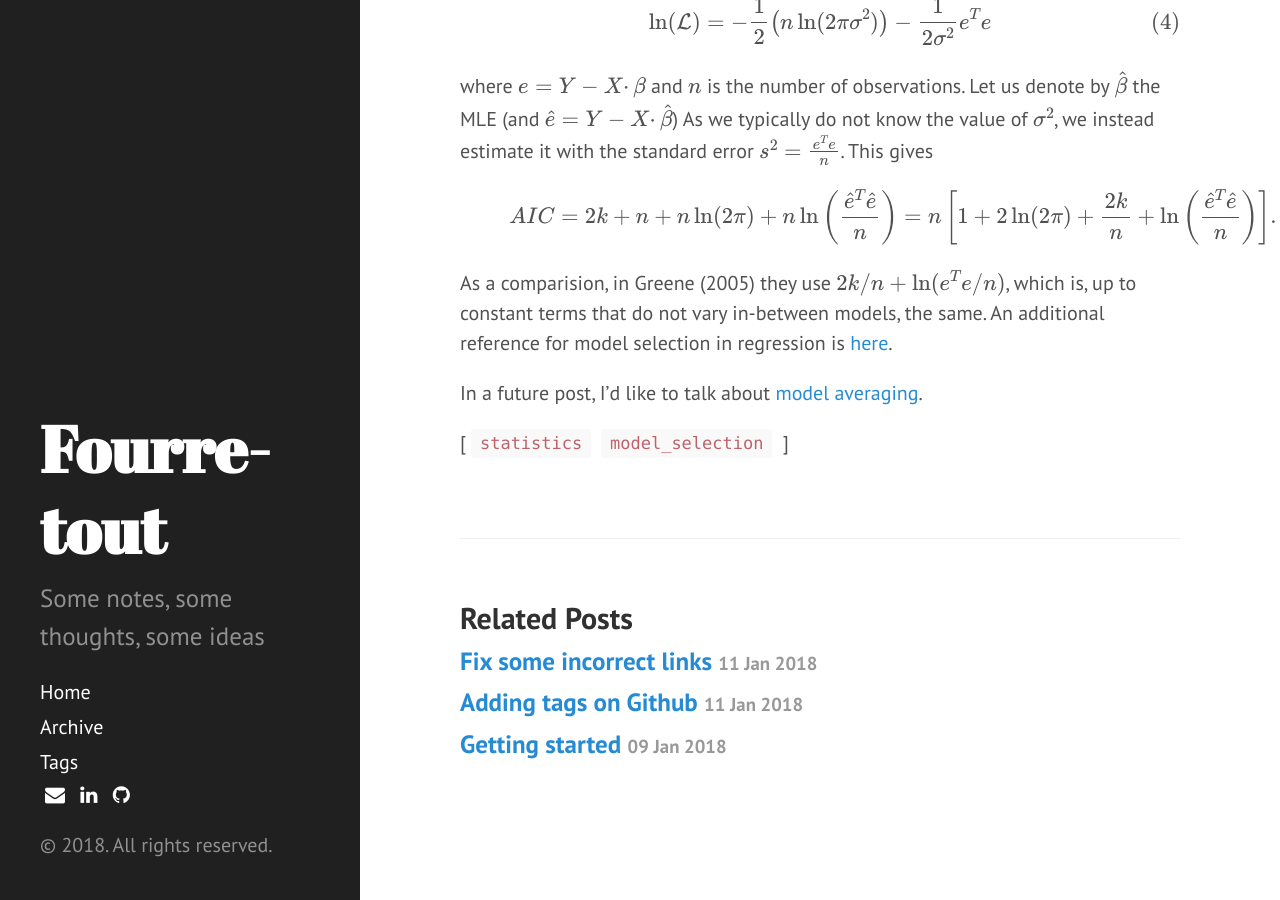
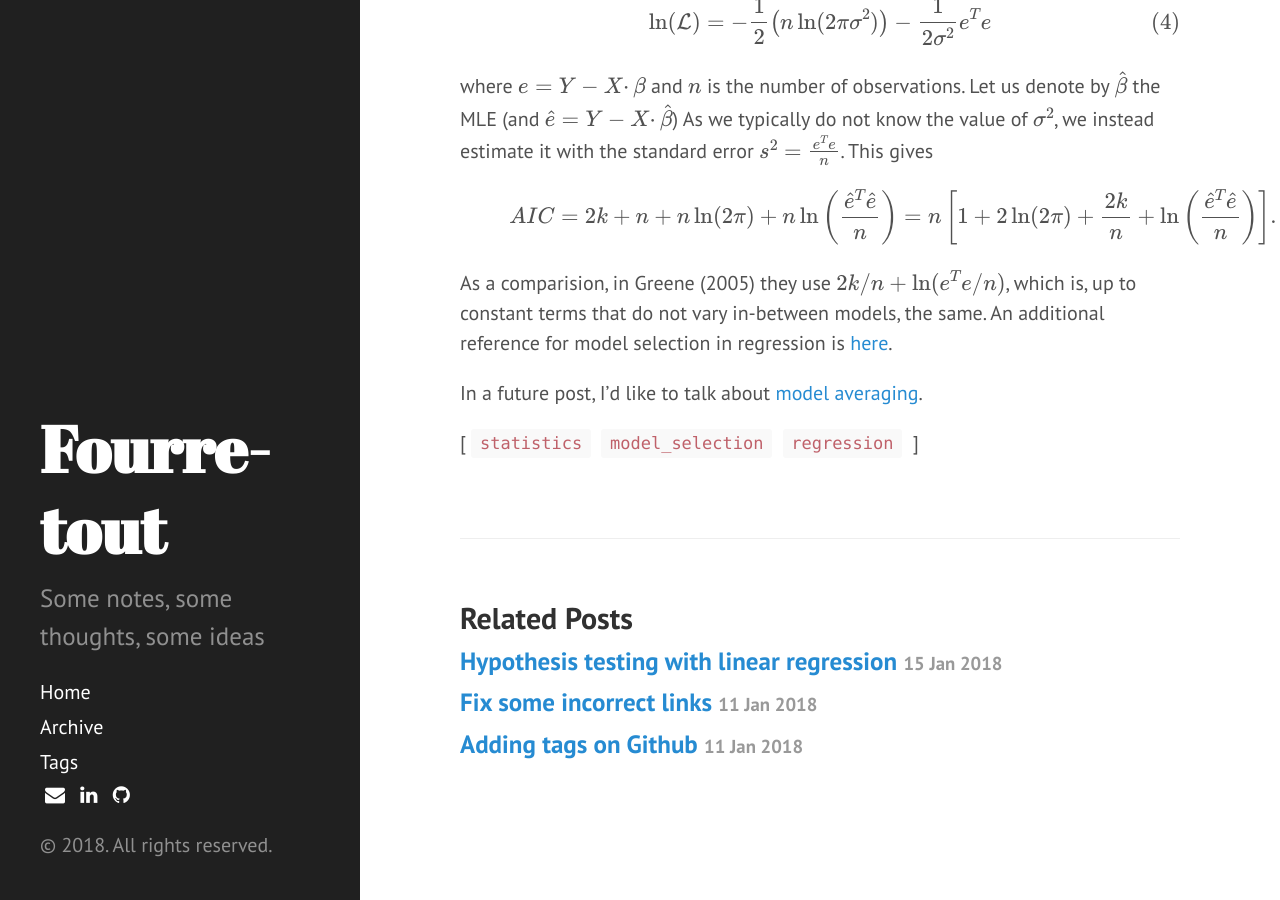
Before and after one commit to bcrestel/bcrestel.github.io, a Jekyll site: the page built from _posts/2018-1-12-model-selection.md, in a window 1280 px wide and 900 px high, scrolled down 1311 px. Built offline with Jekyll 4.4.1, drawn with Linux system fonts in a browser that asks for light colours; nearby versions of some CDN libraries; formulas are drawn with MathJax 3.

Commit message:
new post

```diff
--- a/_posts/2018-1-12-model-selection.md
+++ b/_posts/2018-1-12-model-selection.md
@@ -1,7 +1,7 @@
 ---
 layout: post
 title: AIC in linear regression
-tags: statistics model_selection
+tags: statistics model_selection regression
 ---
 
 Model selection is a central problem of statistical inference, whether you have to choose the independent variables to include in your linear regression, or compare between completely unrelated techniques.
--- /dev/null
+++ b/_posts/2018-1-15-hyp-testing.md
@@ -0,0 +1,5 @@
+---
+layout: post
+title: Hypothesis testing with linear regression
+tags: regression distributions statistics
+---
```
